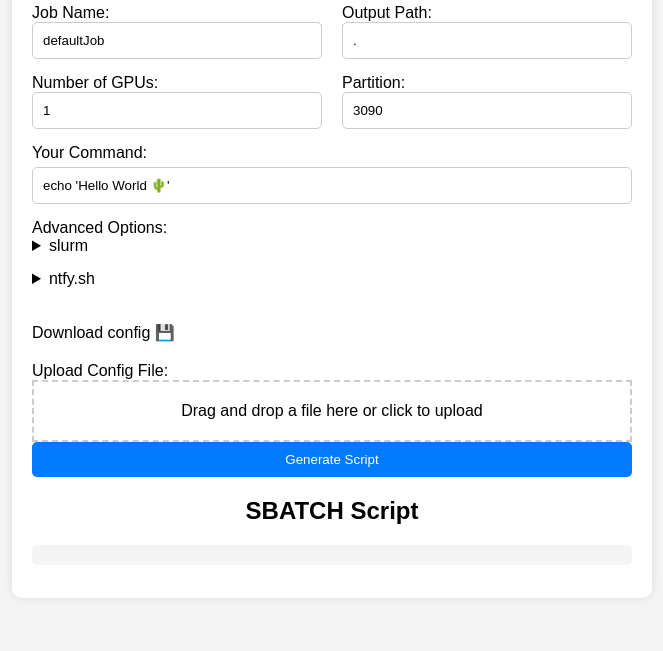
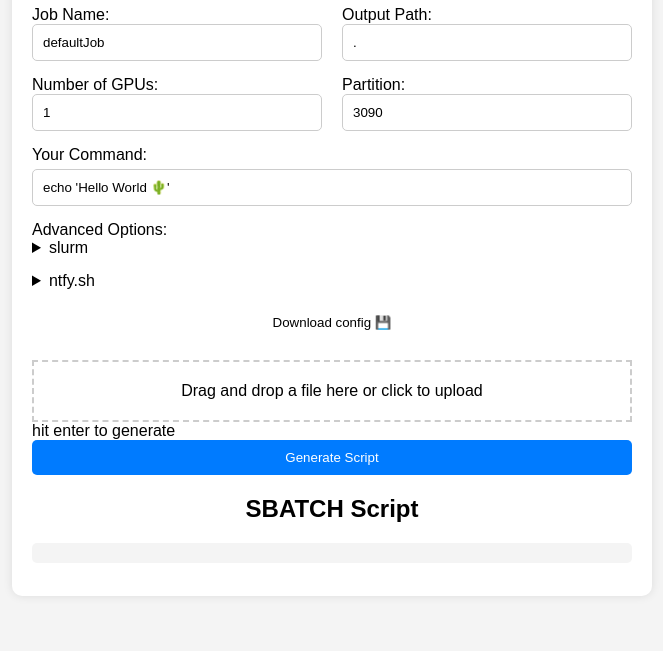
Before and after one commit to 21jun/slurm-ui, a plain HTML site: page index.html in a window 1280 px wide. Shown: the part 149-800 px from the top of the page, without its empty margins (308-971 px from the left). Drawn offline with Linux system fonts and the light colour scheme.

Commit message:
fix download button

```diff
--- a/index.html
+++ b/index.html
@@ -4,6 +4,7 @@
     <meta charset="UTF-8">
     <meta name="viewport" content="width=device-width, initial-scale=1.0">
     <title>Slurm SBATCH Script Generator</title>
+
     <style>
         body {
             font-family: Arial, sans-serif;
@@ -158,11 +159,11 @@
             </details>
 
 
-            <button type="button" onclick="downloadConfig()" style="background: none; cursor: pointer; color: black;"></button>
-                Download config 💾
+            <button type="button" onclick="downloadConfig()" style="background: none; cursor: pointer; color: black;">Download config 💾
+            </button>
             </button>
             <div style="margin-top: 20px;">
-                <label for="fileInput">Upload Config File:</label>
+                <label for="fileInput"></label>
                 <input type="file" id="fileInput" accept=".yaml" onchange="handleFileSelect(event)" style="display: none;">
                 <div id="dropZone" style="border: 2px dashed #ccc; padding: 20px; text-align: center; cursor: pointer;">
                     Drag and drop a file here or click to upload
@@ -194,6 +195,7 @@
                 });
             </script>
 
+            hit enter to generate
             <button type="button" onclick="generateScript()">Generate Script</button>
             <script>
                 document.addEventListener('keydown', function(event) {
```
